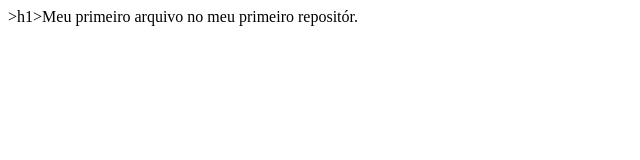
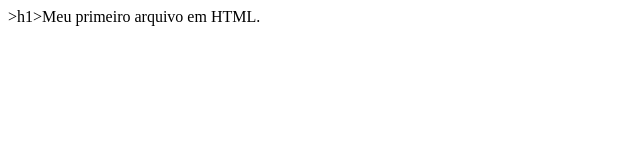
Before and after one commit to MurzinAna/primeiro-repositorio, a plain HTML site: page index.html in a window 1280 px wide. Shown: the whole page, without its empty margins (0-640 px from the left). Drawn offline with Linux system fonts and the light colour scheme.

Commit message:
criando meu primeiro arquivo em HTML.

```diff
--- a/index.html
+++ b/index.html
@@ -1,3 +1,3 @@
 <html>
->h1>Meu primeiro arquivo no meu primeiro  repositór.</h1>
+>h1>Meu primeiro arquivo em HTML.</h1>
 </html>
```
